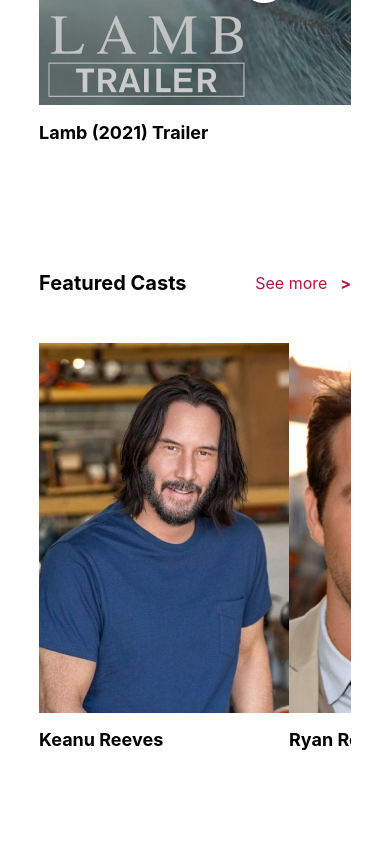
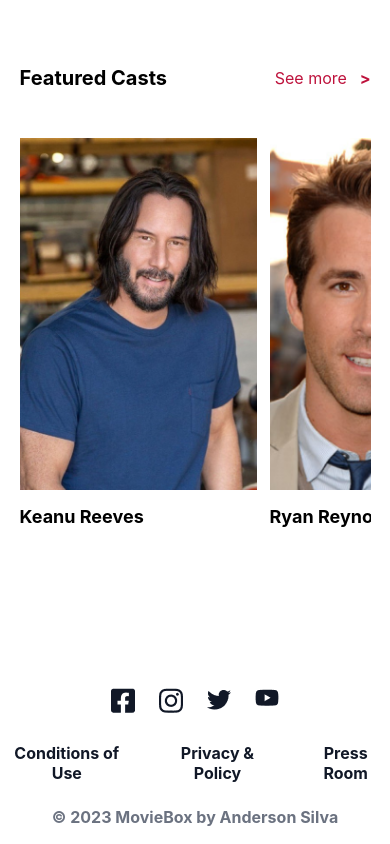
Before and after one commit to AndersonS7/React-MovieBox, a React (Create React App) app in the folder moviebox/: page / in a window 390 px wide. Shown: the part 2400-3244 px from the top of the page. Built offline with nearby package versions, Linux system fonts and the light colour scheme.

Commit message:
feat: css para telas pequenas foi finalizado

```diff
--- a/moviebox/src/Components/Footer/Footer.module.css
+++ b/moviebox/src/Components/Footer/Footer.module.css
@@ -30,3 +30,21 @@
     font-weight: bold;
     color: #6B7280;
 }
+
+/* TELAS MENORES */
+@media (max-width: 490px) {
+
+    .Container nav a {
+        font-size: 1rem;
+        margin-top: 0;
+    }
+
+    .Container nav {
+        display: flex;
+        gap: 1.5rem;
+    }
+
+    .Container span {
+        font-size: 1rem;
+    }
+}
--- a/moviebox/src/Components/Others/CardVideo/CardVideo.module.css
+++ b/moviebox/src/Components/Others/CardVideo/CardVideo.module.css
@@ -10,3 +10,10 @@
     font-weight: bold;
     text-align: start;
 }
+
+/* TELAS MENORES */
+@media (max-width: 490px) {
+    .Container img {
+        margin-right: 5%;
+    }
+}
--- a/moviebox/src/Components/Others/InfoCard/InfoCard.module.css
+++ b/moviebox/src/Components/Others/InfoCard/InfoCard.module.css
@@ -13,9 +13,10 @@
     top: 50%;
     left: 50%;
     transform: translate(-50%, -50%);
+    background-color: #fff;
+    opacity: 90%;
     height: 80%;
     width: 40%;
-    background-color: #fff;
     border-radius: 0.5rem;
     overflow: auto;
 }
--- a/moviebox/src/Components/SectionFeed/ContentFeedMovie/ContentFeedMovie.module.css
+++ b/moviebox/src/Components/SectionFeed/ContentFeedMovie/ContentFeedMovie.module.css
@@ -64,6 +64,10 @@
 /* TELAS MENORES */
 @media (max-width: 490px) {
 
+    .Container {
+        margin-bottom: 4rem
+    }
+
     .Title h2 {
         font-size: 1.25rem;
     }
@@ -80,5 +84,4 @@
     .CardsContainer .ChevronLeft {
         display: none;
     }
-
 }
--- a/moviebox/src/Components/SectionFeed/Feed.js
+++ b/moviebox/src/Components/SectionFeed/Feed.js
@@ -123,7 +123,7 @@ function Feed() {
             {/* Exclusive Videos */}
             <ContentFeedMovie
                 title="Exclusive Videos"
-                overflow="hidden"
+                overflow="auto"
                 gap="3rem"
             >
 
@@ -144,7 +144,7 @@ function Feed() {
 
             </ContentFeedMovie>
 
-            {/* Exclusive Videos */}
+            {/* Exclusive autores */}
             <ContentFeedMovie
                 title="Featured Casts">
 
--- a/moviebox/src/Components/SectionFeed/Feed.module.css
+++ b/moviebox/src/Components/SectionFeed/Feed.module.css
@@ -1,5 +1,11 @@
 .Container {
     padding: 0 10%;
     margin-top: 5rem;
+}
 
+/* TELAS MENORES */
+@media (max-width: 490px) {
+    .Container {
+        padding: 0 5%;
+    }
 }
```
